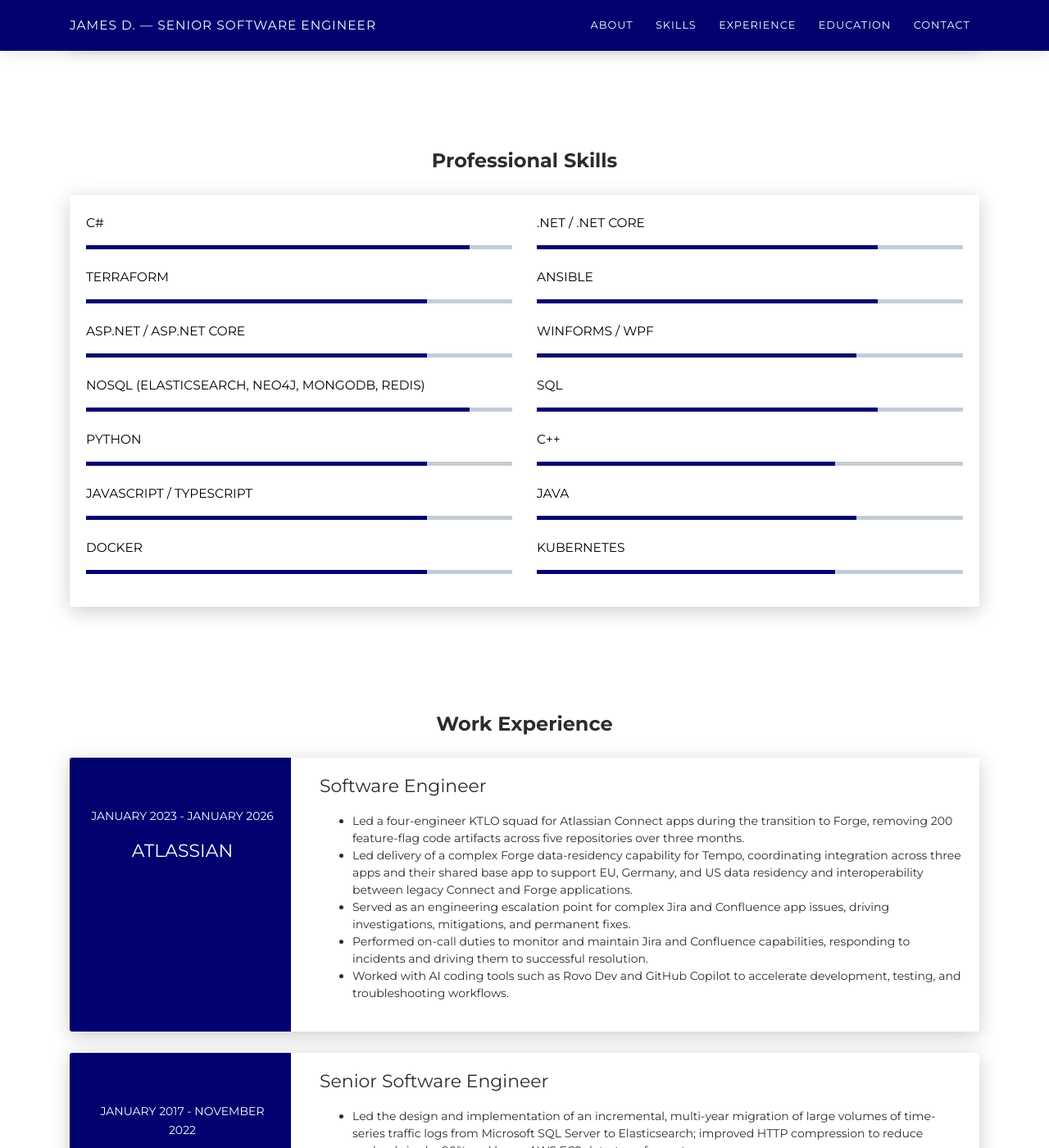
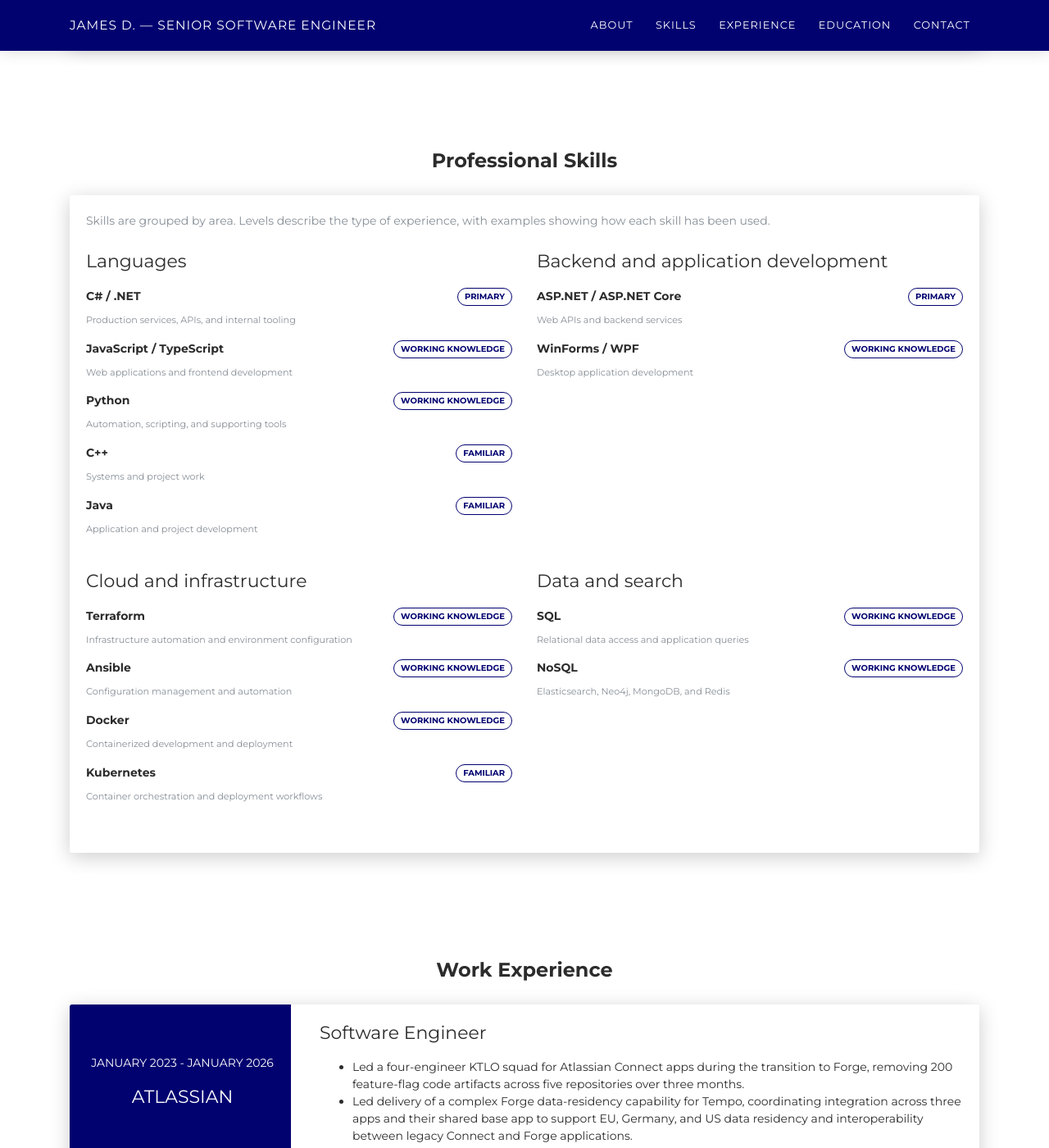
Before and after one commit to jamesd24/jamesd24.github.io, a Jekyll site: the page built from index.html, in a window 1280 px wide and 1400 px high, scrolled down 876 px. Shown: the whole window at 82% size. Built offline with Jekyll 4.4.1, drawn with Linux system fonts in a browser that asks for light colours; nearby versions of some CDN libraries; some of the changed text lies outside the part shown.

Commit message:
Replace ambiguous skill bars with grouped skills, levels, and evidence

```diff
--- a/_data/skills.yml
+++ b/_data/skills.yml
@@ -1,35 +1,50 @@
-- pair:
-  - name: C#
-    value: 90
-  - name: .NET / .NET Core
-    value: 80
-- pair:
-  - name: Terraform
-    value: 80
-  - name: Ansible
-    value: 80
-- pair:
-  - name: ASP.NET / ASP.NET Core
-    value: 80
-  - name: WinForms / WPF
-    value: 75
-- pair:
-  - name: NoSQL (ElasticSearch, Neo4j, MongoDb, Redis)
-    value: 90
-  - name: SQL
-    value: 80
-- pair:
-  - name: Python
-    value: 80
-  - name: C++
-    value: 70
-- pair:
-  - name: Javascript / Typescript
-    value: 80
-  - name: Java
-    value: 75
-- pair:
-  - name: Docker
-    value: 80
-  - name: Kubernetes
-    value: 70
+- name: Languages
+  skills:
+    - name: C# / .NET
+      level: Primary
+      evidence: Production services, APIs, and internal tooling
+    - name: JavaScript / TypeScript
+      level: Working knowledge
+      evidence: Web applications and frontend development
+    - name: Python
+      level: Working knowledge
+      evidence: Automation, scripting, and supporting tools
+    - name: C++
+      level: Familiar
+      evidence: Systems and project work
+    - name: Java
+      level: Familiar
+      evidence: Application and project development
+
+- name: Backend and application development
+  skills:
+    - name: ASP.NET / ASP.NET Core
+      level: Primary
+      evidence: Web APIs and backend services
+    - name: WinForms / WPF
+      level: Working knowledge
+      evidence: Desktop application development
+
+- name: Cloud and infrastructure
+  skills:
+    - name: Terraform
+      level: Working knowledge
+      evidence: Infrastructure automation and environment configuration
+    - name: Ansible
+      level: Working knowledge
+      evidence: Configuration management and automation
+    - name: Docker
+      level: Working knowledge
+      evidence: Containerized development and deployment
+    - name: Kubernetes
+      level: Familiar
+      evidence: Container orchestration and deployment workflows
+
+- name: Data and search
+  skills:
+    - name: SQL
+      level: Working knowledge
+      evidence: Relational data access and application queries
+    - name: NoSQL
+      level: Working knowledge
+      evidence: Elasticsearch, Neo4j, MongoDB, and Redis
--- a/_includes/skill.html
+++ b/_includes/skill.html
@@ -3,21 +3,30 @@
     <div class="h4 text-center mb-4 title">Professional Skills</div>
     <div class="card" data-aos="fade-up" data-aos-anchor-placement="top-bottom">
       <div class="card-body">
-        {% for pair in site.data.skills %}
+        <p class="text-muted mb-4">
+          Skills are grouped by area. Levels describe the type of experience, with examples showing how each skill has been used.
+        </p>
+
         <div class="row">
-          {% for skill in pair.pair %}
-          <div class="col-md-6">
-            <div class="progress-container progress-primary"><span class="progress-badge">{{skill.name}}</span>
-              <div class="progress">
-                <div class="progress-bar progress-bar-primary" data-aos="progress-full" data-aos-offset="10"
-                  data-aos-duration="2000" role="progressbar" aria-valuenow="60" aria-valuemin="0" aria-valuemax="100"
-                  style="width: {{skill.value}}%;"></div><span class="progress-value"></span>
-              </div>
-            </div>
+          {% for group in site.data.skills %}
+          <div class="col-md-6 mb-4">
+            <section class="h-100" aria-labelledby="skill-group-{{ forloop.index }}">
+              <h5 id="skill-group-{{ forloop.index }}" class="mb-3">{{ group.name }}</h5>
+              <ul class="list-unstyled mb-0">
+                {% for skill in group.skills %}
+                <li class="mb-3">
+                  <div class="d-flex justify-content-between align-items-start flex-wrap">
+                    <strong>{{ skill.name }}</strong>
+                    <span class="badge badge-primary ml-2">{{ skill.level }}</span>
+                  </div>
+                  <div class="text-muted small mt-1">{{ skill.evidence }}</div>
+                </li>
+                {% endfor %}
+              </ul>
+            </section>
           </div>
           {% endfor %}
         </div>
-        {% endfor %}
       </div>
     </div>
   </div>
```
